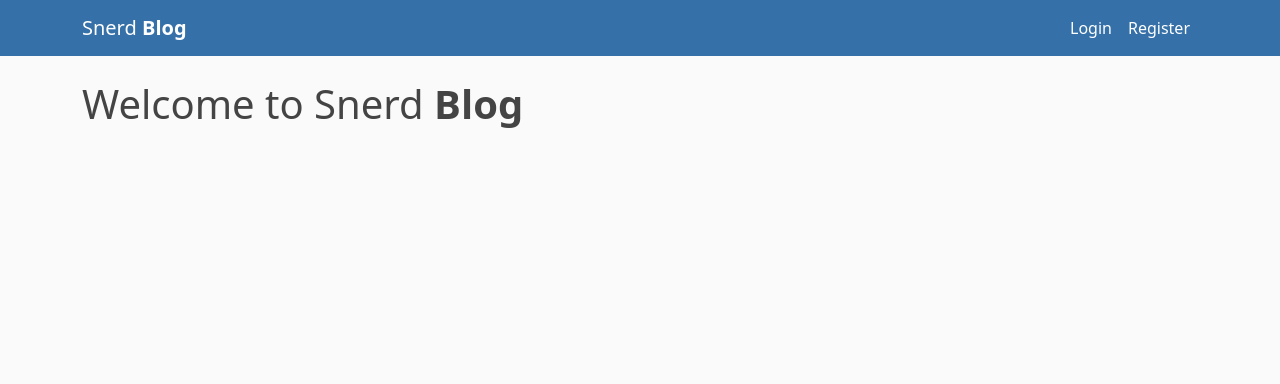
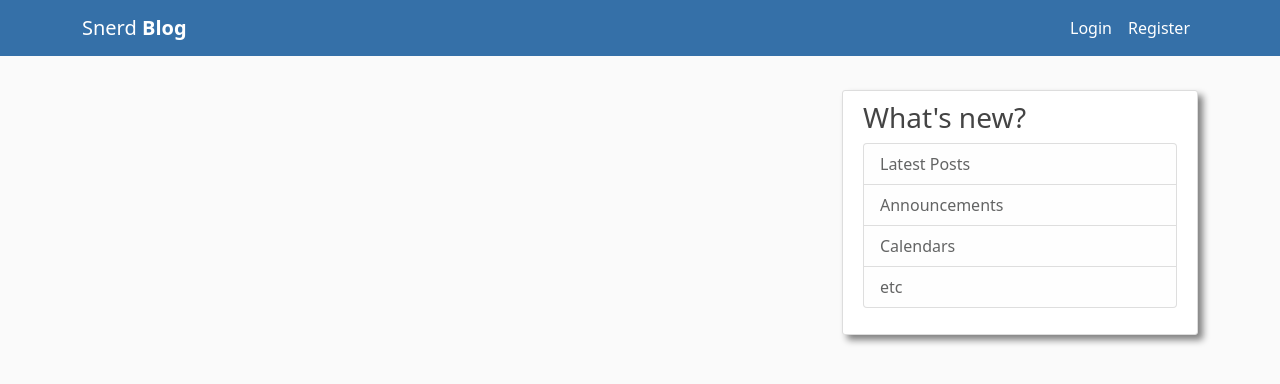
Before and after one commit to JackPadalino/BlogApp, a Django app: page / in a window 1280 px wide. Shown: the top 384 px of the page. Run offline with Django 4.2, Linux system fonts and the light colour scheme; data that the repository does not hold is empty.

Commit message:
Added sidebar to home.html and base.html

```diff
--- a/blog/templates/blog/base.html
+++ b/blog/templates/blog/base.html
@@ -55,6 +55,9 @@
                 {% endif %}
                 {% block content %}{% endblock %}
             </div>
+            <div class="col-md-4">
+                {% block sidebar %}{% endblock %}
+            </div>
         </div>
     </main>
     <!-- Optional JavaScript; choose one of the two! -->
--- a/blog/templates/blog/home.html
+++ b/blog/templates/blog/home.html
@@ -1,8 +1,8 @@
 {% extends "blog/base.html" %}
 {% block content %}
-    <div class='page-heading'>
+    <!--<div class='page-heading'>
         <h1>Welcome to Snerd <b>Blog</b></h1>
-    </div>
+    </div>-->
     {% for post in posts %}
         <article class="media content-section">
             <div class='row'>
@@ -18,6 +18,9 @@
                         <h2><a class="article-title" href="{% url 'post-details' post.id %}">{{ post.title }}</a></h2>
                         <p class="article-content">{{ post.content }}</p>
                     </div>
+                    <small class='text-muted'>
+                        <a style='color:grey; text-decoration:None;' href="#">Comments</a>
+                    </small>
                 </div>
             </div>
         </article>
@@ -43,3 +46,17 @@
         {% endif %}
     {% endif %}
 {% endblock content %}
+
+{% block sidebar %}
+    <div class="content-section">
+        <h3>What's new?</h3>
+        <!--<p class='text-muted'>You can put any information here you'd like.</p>-->
+        <ul class="list-group">
+            <li class="list-group-item list-group-item-light">Latest Posts</li>
+            <li class="list-group-item list-group-item-light">Announcements</li>
+            <li class="list-group-item list-group-item-light">Calendars</li>
+            <li class="list-group-item list-group-item-light">etc</li>
+        </ul>
+        </p>
+    </div>
+{% endblock %}
```
